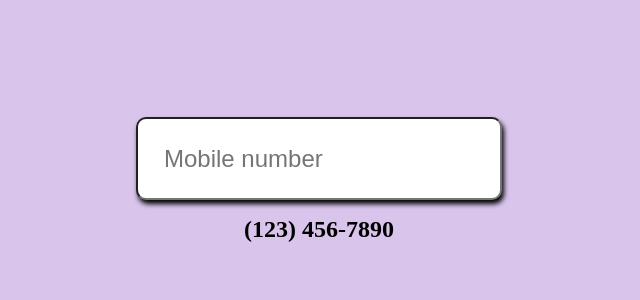
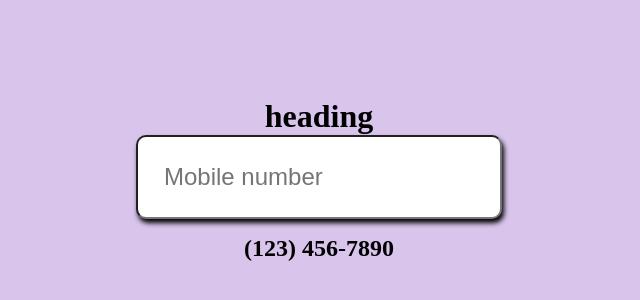
Before and after one commit to nikit200/projects, a plain HTML site: page index.html in a window 1280 px wide. Shown: the part 220-520 px from the top of the page, without its empty margins (321-961 px from the left). Drawn offline with Linux system fonts and the light colour scheme.

Commit message:
This is my commit

```diff
--- a/index.html
+++ b/index.html
@@ -1,12 +1,13 @@
 <html>
   <head>
-      <script src="index.js" type="module" defer></script>
-      <link rel="stylesheet" href="style.css" />
+    <script src="index.js" type="module" defer></script>
+    <link rel="stylesheet" href="style.css" />
   </head>
   <body>
-      <div class="container">
-          <input type="tel" id="phone" maxlength="16" placeholder="Mobile number"/>
-          <div class="label"><label for="phone">(123) 456-7890</label></div>
-      </div>
+    <div class="container">
+      <h1>heading</h1>
+      <input type="tel" id="phone" maxlength="16" placeholder="Mobile number" />
+      <div class="label"><label for="phone">(123) 456-7890</label></div>
+    </div>
   </body>
 </html>
```
